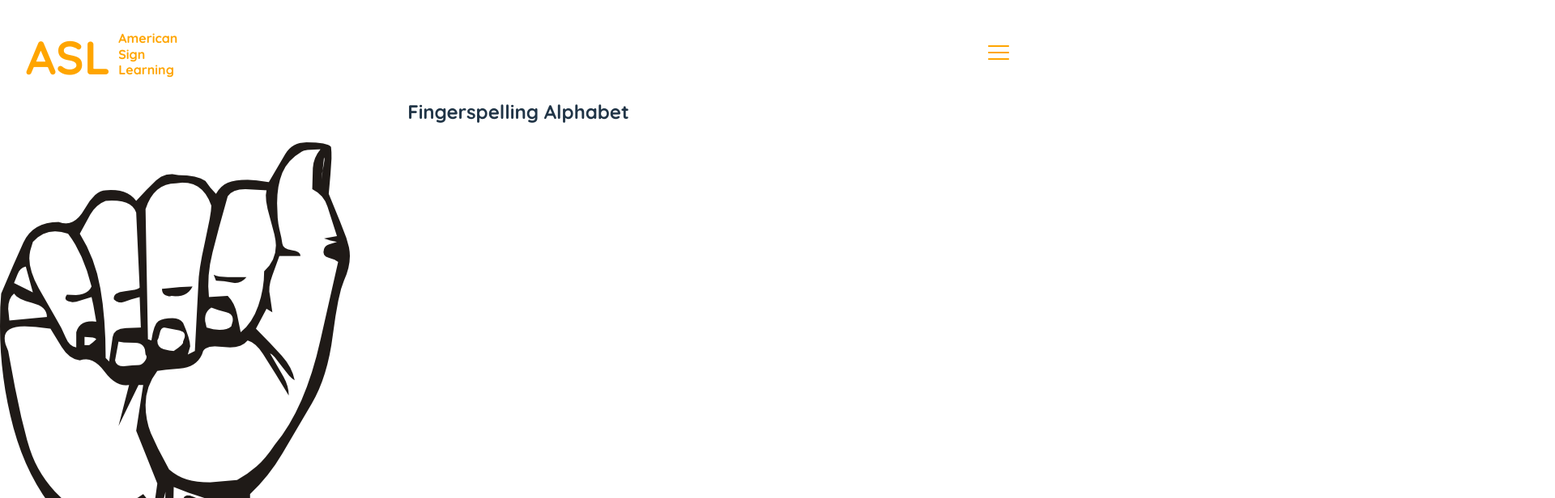
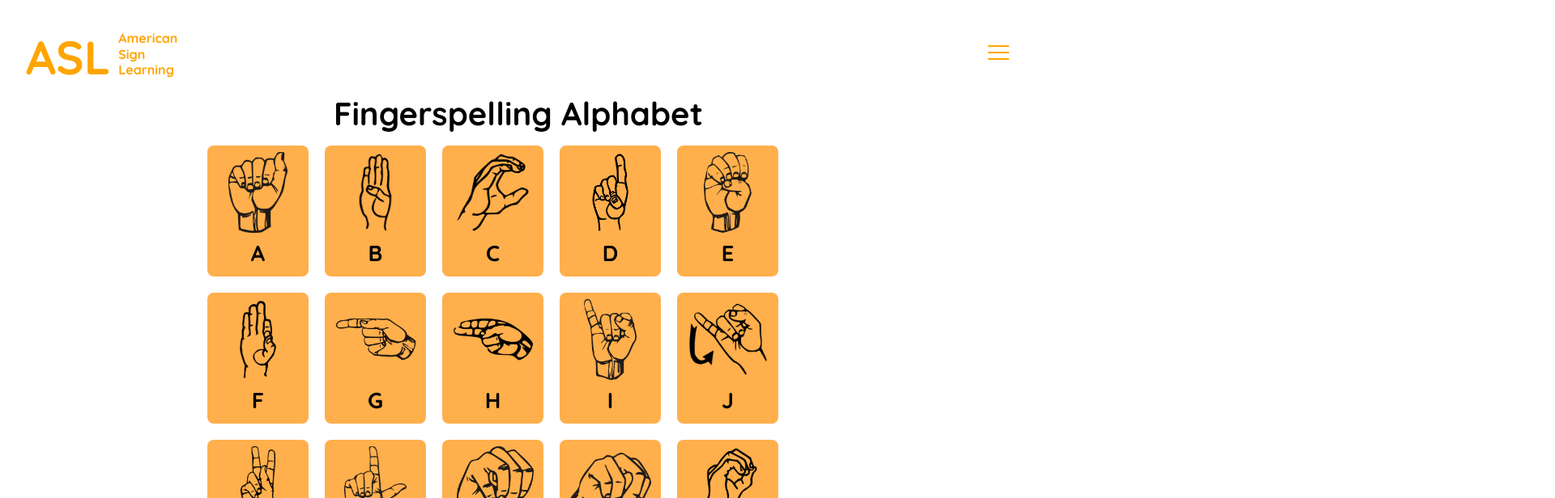
Before and after one commit to doriandejesus/asl, a React (Vite) app in the folder asl-learning-app/: page /dictionary in a window 1280 px wide. Shown: the top 616 px of the page at 81% size, 1920 px wide, since content can reach past the window. Built offline with nearby package versions, Linux system fonts and the light colour scheme.

Commit message:
sizing fixes and dictionary page

```diff
--- a/asl-learning-app/package.json
+++ b/asl-learning-app/package.json
@@ -10,6 +10,7 @@
     "preview": "vite preview"
   },
   "dependencies": {
+    "20": "^3.1.9",
     "react": "^19.1.0",
     "react-dom": "^19.1.0"
   },
--- a/asl-learning-app/src/pages/Dictionary.css
+++ b/asl-learning-app/src/pages/Dictionary.css
@@ -1,11 +1,43 @@
 .letters_container {
     display: grid;
-    grid-template-columns: repeat(auto-fill, minmax(100px, 1fr));
-    gap: 1rem;
-    justify-content: center;
+    grid-template-columns: repeat(auto-fit, minmax(125px, 1ch));
+    gap: 20px;
+    max-width: 60%;
+    margin: 0 auto;
 }
 
 .letter {
-    width: 200px;
-    height: auto;
+    display: flex;
+    flex-direction: column;
+    align-items: center;
+    text-align: center;
+    font-size: 1.7rem;
+    font-weight: bold;
+    color: #000000;
+    background-color: #ffaa41f0; /* optional, for a card-like feel */
+    padding: 8px;
+    border-radius: 8px;
+    transition: transform 0.2s;
 }
+
+.letter img {
+    width: 100px;
+    height: 100px;
+    object-fit: contain;
+    margin-bottom: 5px;
+}
+
+.letter:hover {
+    transform: scale(1.50); /* subtle hover effect */
+    background-color: #ff9f00; /* darker shade on hover */
+    filter: drop-shadow(0 4px 8px rgba(0, 0, 0, 0.5));
+}
+
+.title {
+    text-align: center;
+    font-size: 2.5rem;
+    font-weight: bold;
+    color: #000000;
+    margin-bottom: 10px;
+    margin-top: 10px;
+}
--- a/asl-learning-app/src/pages/Dictionary.jsx
+++ b/asl-learning-app/src/pages/Dictionary.jsx
@@ -8,8 +8,8 @@ const Dictionary = () => (
         <Header />
         <main >
             <div>
-                <h2>Fingerspelling Alphabet</h2>
-                <div className='letters'>
+                <h2 className='title'>Fingerspelling Alphabet</h2>
+                <div className='letters_container'>
                     {/* Map through the alphabet and display each letter */}
                     {Array.from(Array(26)).map((_, index) => {
                         const letter = String.fromCharCode(97 + index); // Get letter a-z
@@ -21,7 +21,6 @@ const Dictionary = () => (
                         );
                     })}
                 </div>
-                <input type="text" placeholder="Enter a word" />
             </div>
         </main>
         <Footer />
--- a/asl-learning-app/src/pages/Fingerspelling.css
+++ b/asl-learning-app/src/pages/Fingerspelling.css
@@ -1,5 +1,5 @@
 .main-modal {
-    width: 50%;
+    width: 1000px;
     height: auto;
     background-color: #e48213;
     display: flex;
@@ -14,12 +14,12 @@
 
 .main-modal-header {
     width: 100%;
-    height: 50px;
+    height: 40px;
     margin: 20px 0;
     display: flex;
     align-items: center;
     justify-content: center;
-    font-size: 12px;
+    font-size: 0.8rem;
     font-weight: bold;
     color: white;
     margin: 20px 0 30px 0;
@@ -33,7 +33,7 @@
 
 .middle-content {
     width: 100%;
-    height: 400px;
+    height: 450px;
     display: flex;
     align-items: center;
     justify-content: center;
@@ -41,14 +41,14 @@
 }
 
 .sign-image {
-    width: 400px;
-    height: 400px;
+    width: 450px;
+    height: 450px;
     background-color: white;
     border-radius: 8px;
     display: flex;
     align-items: center;
     justify-content: center;
-    margin-right: 70px;
+    margin-right: 80px;
     position: relative;
 }
 
@@ -63,10 +63,10 @@
 
 .settings {
     height: 100%;
-    width: 250px;
+    width: 300px;
     display: flex;
     flex-direction: column;
-
+    font-size: 16px;
 }
 
 .options {
@@ -127,14 +127,14 @@
     height: 100px;
     display: flex;
     align-items: center;
-    justify-content: center;
-    margin-bottom: 20px;
+    margin-bottom: 15px;
+    margin-left: 165px;
 }
 
 .answer-input {
     height: 40px;
-    width: 400px;
-    margin-right: 70px;
+    width: 450px;
+    margin-right: 100px;
     border-radius: 8px;
     font-weight: bold;
     font-size: 20px;
@@ -274,13 +274,6 @@ body {
     gap: 5px;
 }
 
-/* .score-text {
-    font-size: 20px;
-    font-weight: bold;
-    color: white;
-    margin-bottom: 15px;
-} */
-
 .score-text.correct {
     color: green;
     animation: rise 0.2s ease-in-out;
```
Also changed, not shown: 1 other file (tests, documents, lock files or other folders).
